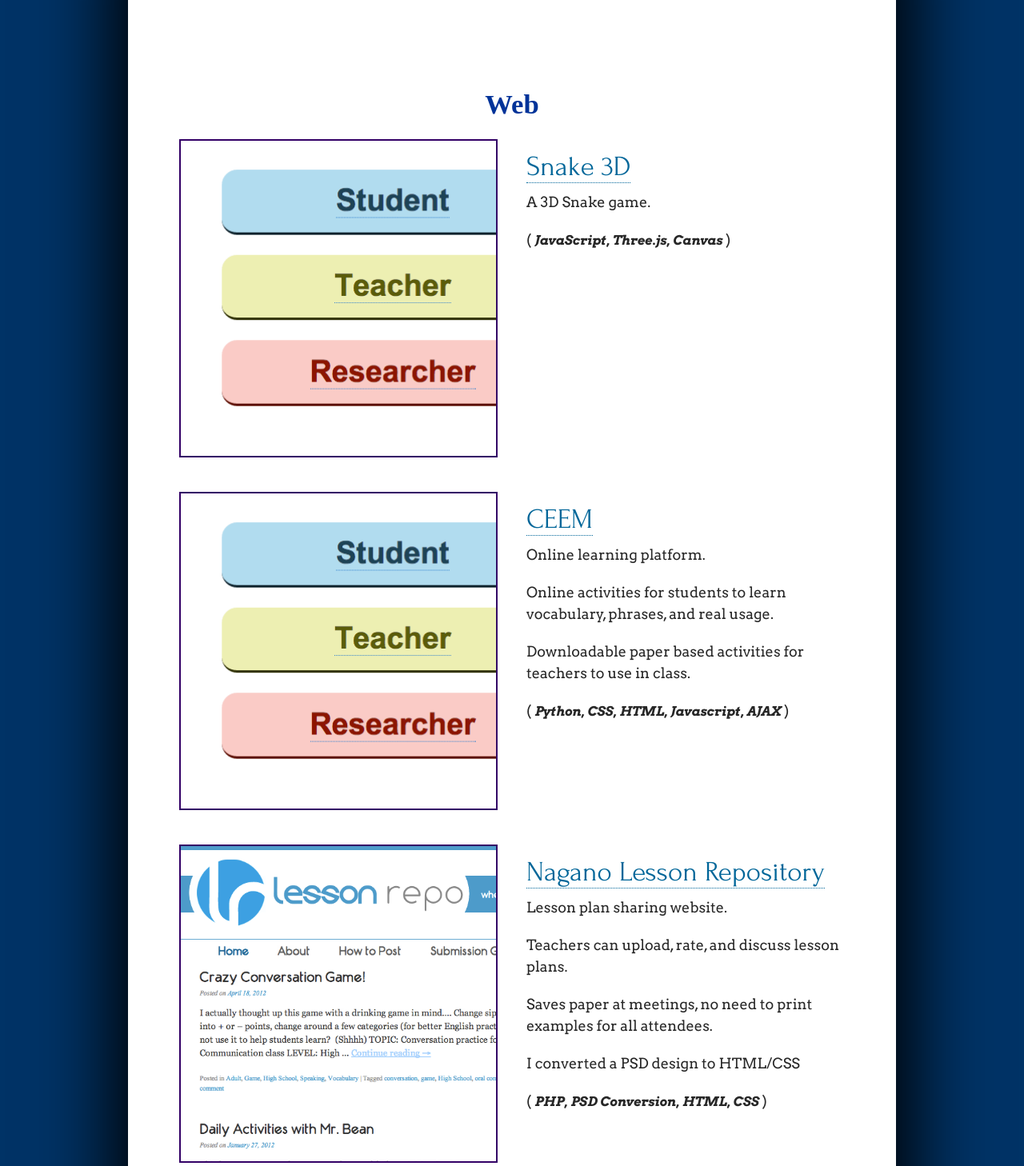
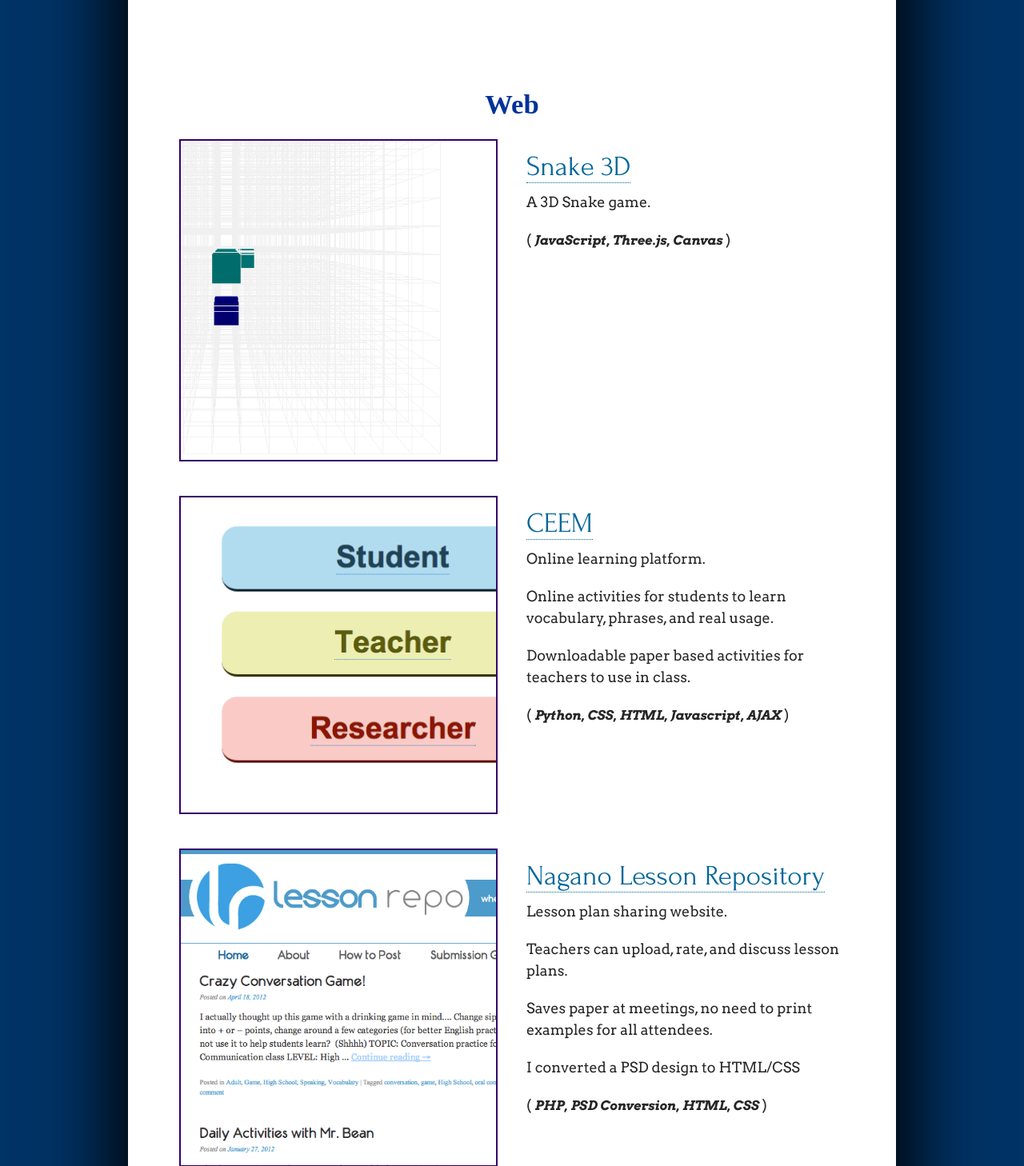
Before and after one commit to dougalg/dougalgraham.ca, a PHP site: page /index.php?p=projects in a window 1280 px wide. Shown: the part 77-1535 px from the top of the page at 80% size. Run offline with PHP 8.4, Linux system fonts and the light colour scheme; some libraries are stand-ins or nearby versions; some web fonts are replaced.

Commit message:
Update image

```diff
--- a/templates/projects.php
+++ b/templates/projects.php
@@ -3,7 +3,7 @@
 
                     <div class="portfolioItem clearfix" id="snake3D">
                         <div class="halfsize">
-                            <img src="images/portfolio/ceem-square.png" width="100%" title="Snake 3D" />
+                            <img src="images/portfolio/snake.png" width="100%" title="Snake 3D" />
                         </div><div class="halfsize">
                             <h2><a href="http://snake.tfiaa.com">Snake 3D</a></h2>
 
```
Also changed, not shown: images/portfolio/snake.png (added).
